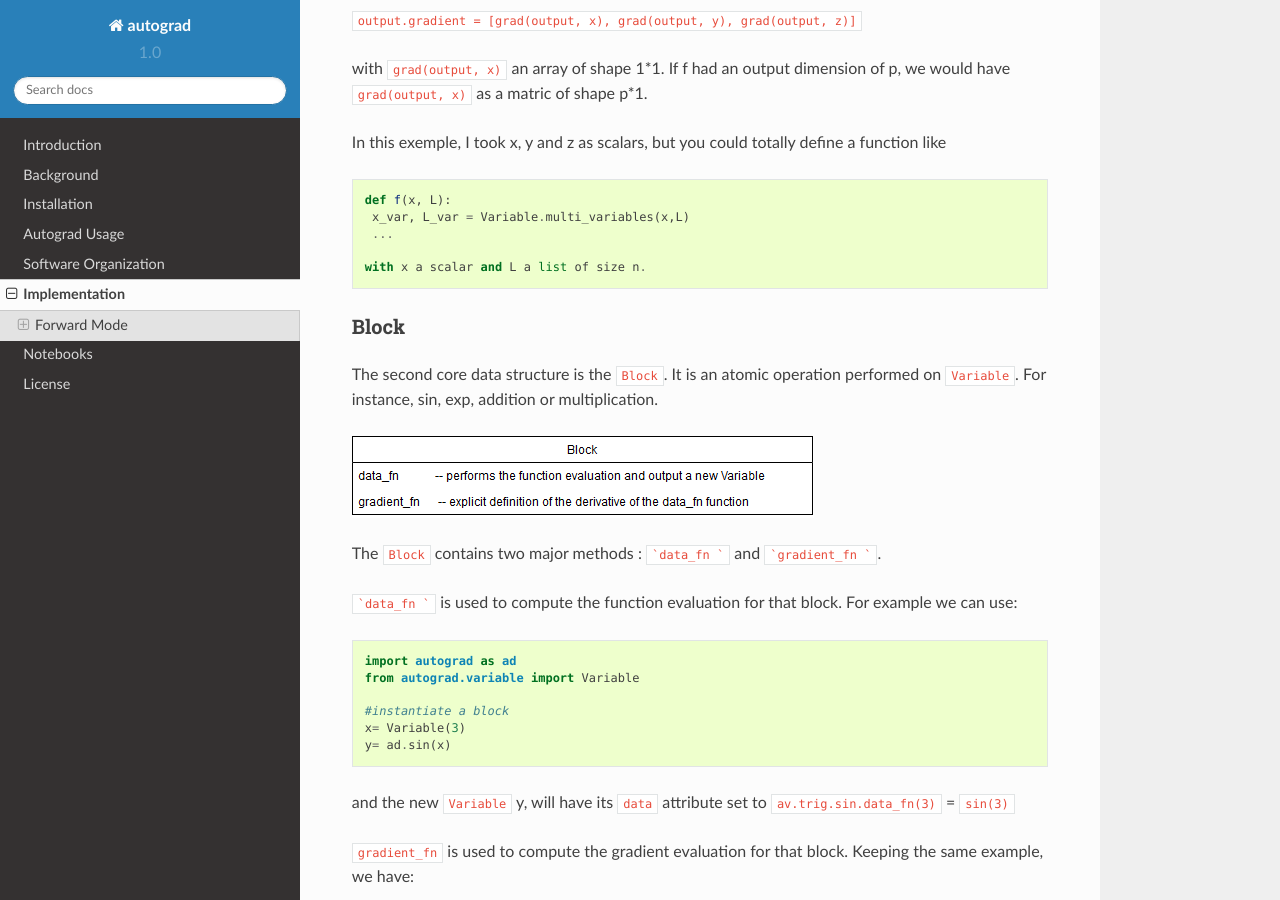
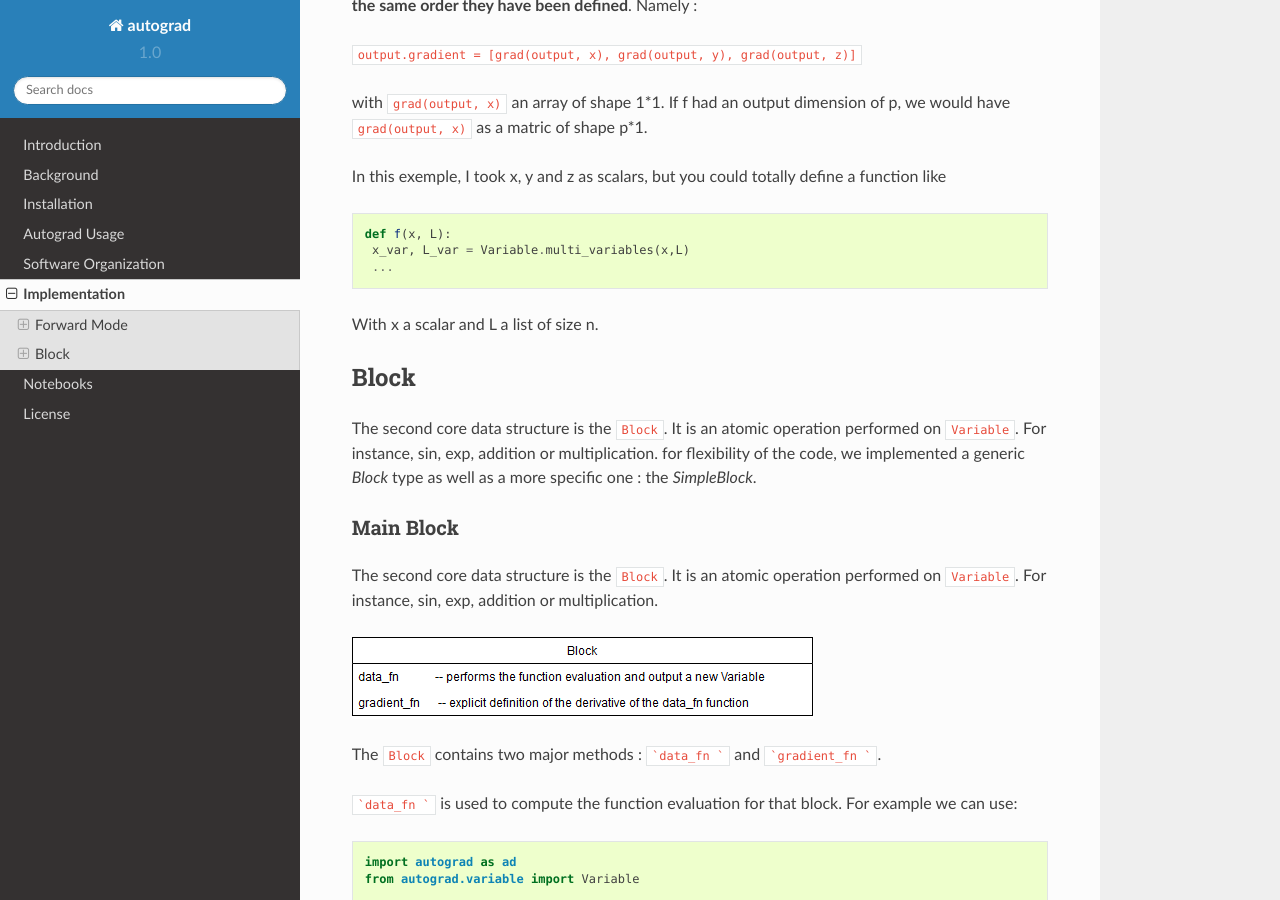
Before and after one commit to cs207-project-group4/cs207-FinalProject, a Sphinx documentation site: the page built from docs/implementation.rst, in a window 1280 px wide and 900 px high, scrolled down 4106 px. Built offline with Sphinx 7.4.7 and the Read the Docs theme 2.0.0, drawn with Linux system fonts in a browser that asks for light colours; formulas are drawn with MathJax 3.

Commit message:
Update implementation.rst

```diff
--- a/docs/implementation.rst
+++ b/docs/implementation.rst
@@ -89,9 +89,11 @@ In this approach, you define one big input node that embbeds all your input vari
 
  def f(x,y,z):
   vector_variable=Variable([x,y,z])  #create the vector variable with the data of x,y and z
+
   #extract the relevant variables
   #the [] operator extracts both data and gradient and create a new corresponding variable
   x_var, y_var, z_var = vector_variable[0], vector_variable[1], vector_variable[1]
+
   output=do_stuff(x_var, y_var, z_var)
   return(outpput)
 
@@ -142,14 +144,19 @@ In this exemple, I took x, y and z as scalars, but you could totally define a fu
   x_var, L_var = Variable.multi_variables(x,L)
   ...
 
- with x a scalar and L a list of size n.
+With x a scalar and L a list of size n.
 
 
 
 
+*******
+Block
+*******
 
-Block
------
+The second core data structure is the ``Block``. It is an atomic operation performed on ``Variable``. For instance, sin, exp, addition or multiplication. for flexibility of the code, we implemented a generic `Block` type as well as a more specific one : the `SimpleBlock`.
+
+Main Block
+----------
 
 
 The second core data structure is the ``Block``. It is an atomic operation performed on ``Variable``. For instance, sin, exp, addition or multiplication.
```
